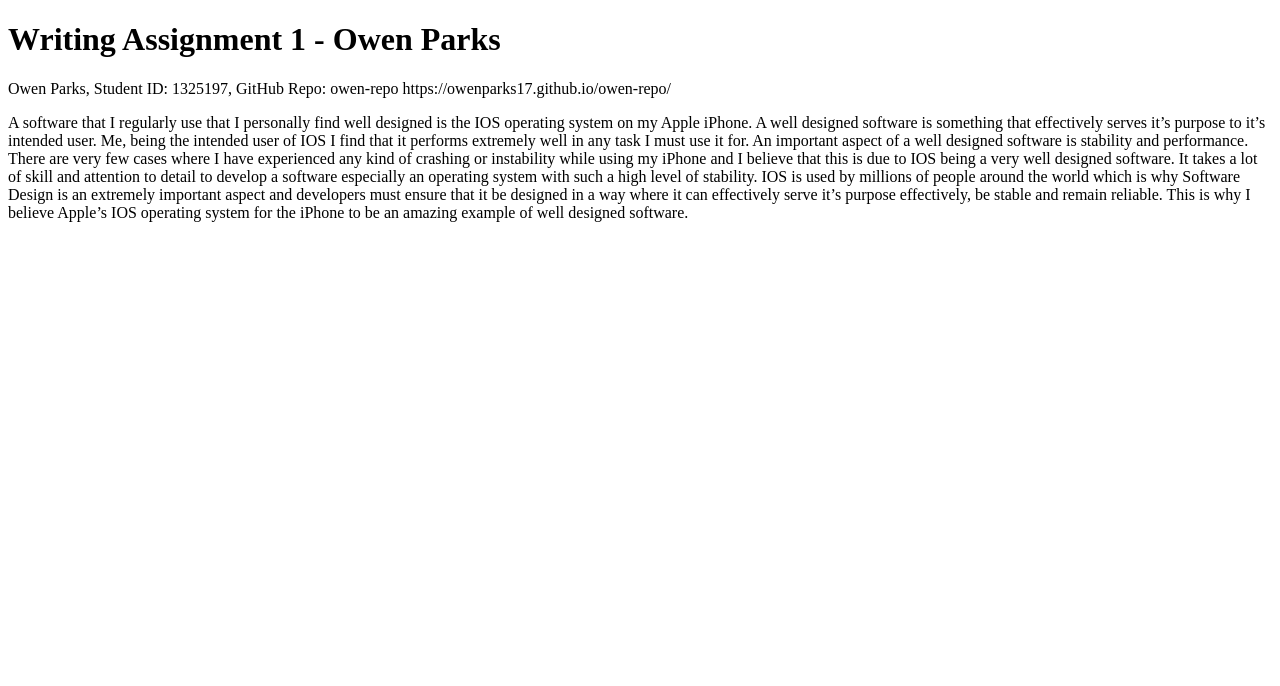
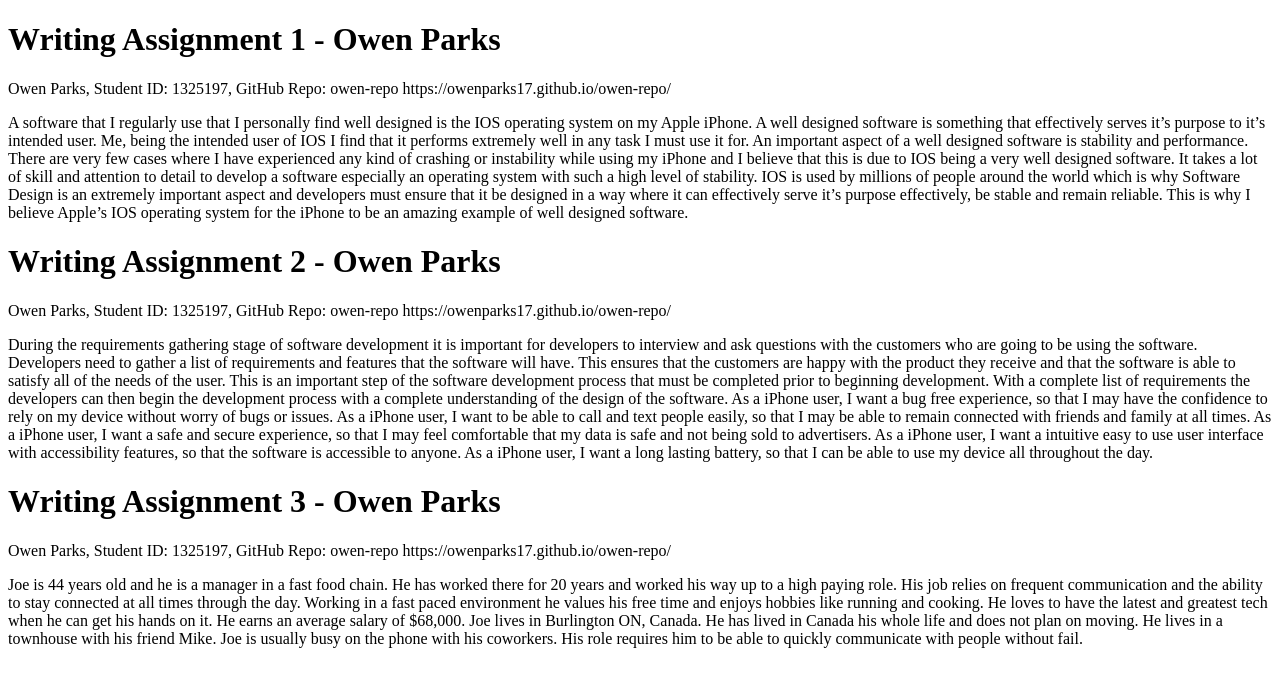
Before and after one commit to OwenParks17/owen-repo, a plain HTML site: page index.html in a window 1280 px wide. Drawn offline with Linux system fonts and the light colour scheme.

Commit message:
Update index.html

```diff
--- a/index.html
+++ b/index.html
@@ -2,7 +2,7 @@
 <html>
 
 <head>
-  <title>Assignment 1</title>
+  <title>Assignments</title>
   <meta name="google" content="notranslate">
 </head>
 
@@ -35,4 +35,53 @@ example of well designed software.
   </p>
 </body>
 
+<body>
+  <h1>Writing Assignment 2 - Owen Parks</h1>
+  <p>
+
+  Owen Parks, Student ID: 1325197, GitHub Repo: owen-repo
+  https://owenparks17.github.io/owen-repo/
+
+  </p>
+
+  <p>
+
+  During the requirements gathering stage of software development
+  it is important for developers to interview and ask questions with the customers who are going to be using the software.
+  Developers need to gather a list of requirements and features that the software will have. This ensures that the customers are happy with the
+  product they receive and that the software is able to satisfy all of the needs of the user. This is an important step of the software development
+  process that must be completed prior to beginning development. With a complete list of requirements the developers can then begin the development
+  process with a complete understanding of the design of the software.
+
+As a iPhone user, I want a bug free experience, so that I may have the confidence to rely on my device without worry of bugs or issues.
+
+As a iPhone user, I want to be able to call and text people easily, so that I may be able to remain connected with friends and family at all times.
+
+As a iPhone user, I want a safe and secure experience, so that I may feel comfortable that my data is safe and not being sold to advertisers.
+
+As a iPhone user, I want a intuitive easy to use user interface with accessibility features, so that the software is accessible to anyone.
+
+As a iPhone user, I want a long lasting battery, so that I can be able to use my device all throughout the day.
+
+  </p>
+</body>
+
+<body>
+  <h1>Writing Assignment 3 - Owen Parks</h1>
+  <p>
+
+  Owen Parks, Student ID: 1325197, GitHub Repo: owen-repo
+  https://owenparks17.github.io/owen-repo/
+
+  </p>
+
+  <p>
+
+    Joe is 44 years old and he is a manager in a fast food chain. He has worked there for 20 years and worked his way up to a high paying role. His job relies on frequent communication and the ability to stay connected at all times through the day. Working in a fast paced environment he values his free time and enjoys hobbies like running and cooking. He loves to have the latest and greatest tech when he can get his hands on it. He earns an average salary of $68,000. Joe lives in Burlington ON, Canada. He has lived in Canada his whole life and does not plan on moving. He lives in a townhouse with his friend Mike. Joe is usually busy on the phone with his coworkers. His role requires him to be able to quickly communicate with people without fail.
+
+
+  </p>
+</body>
+
+
 </html>
```
